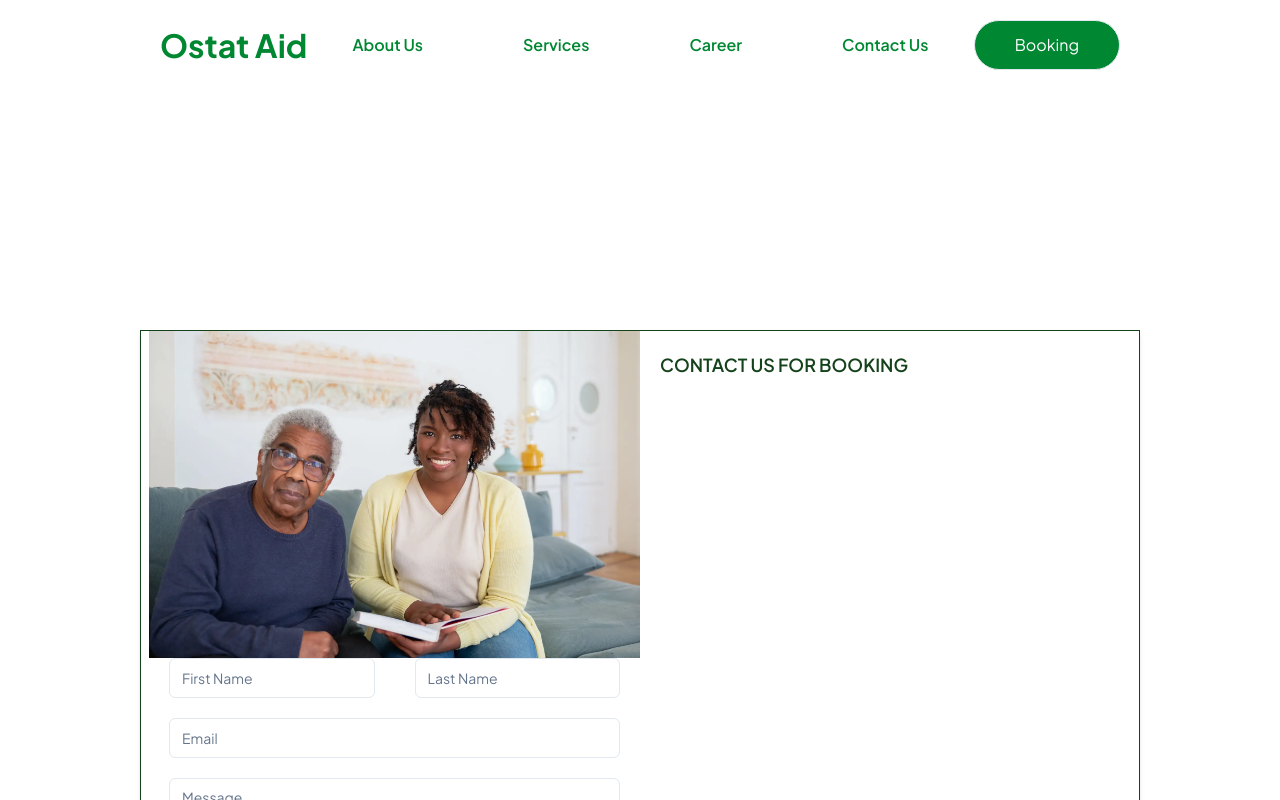
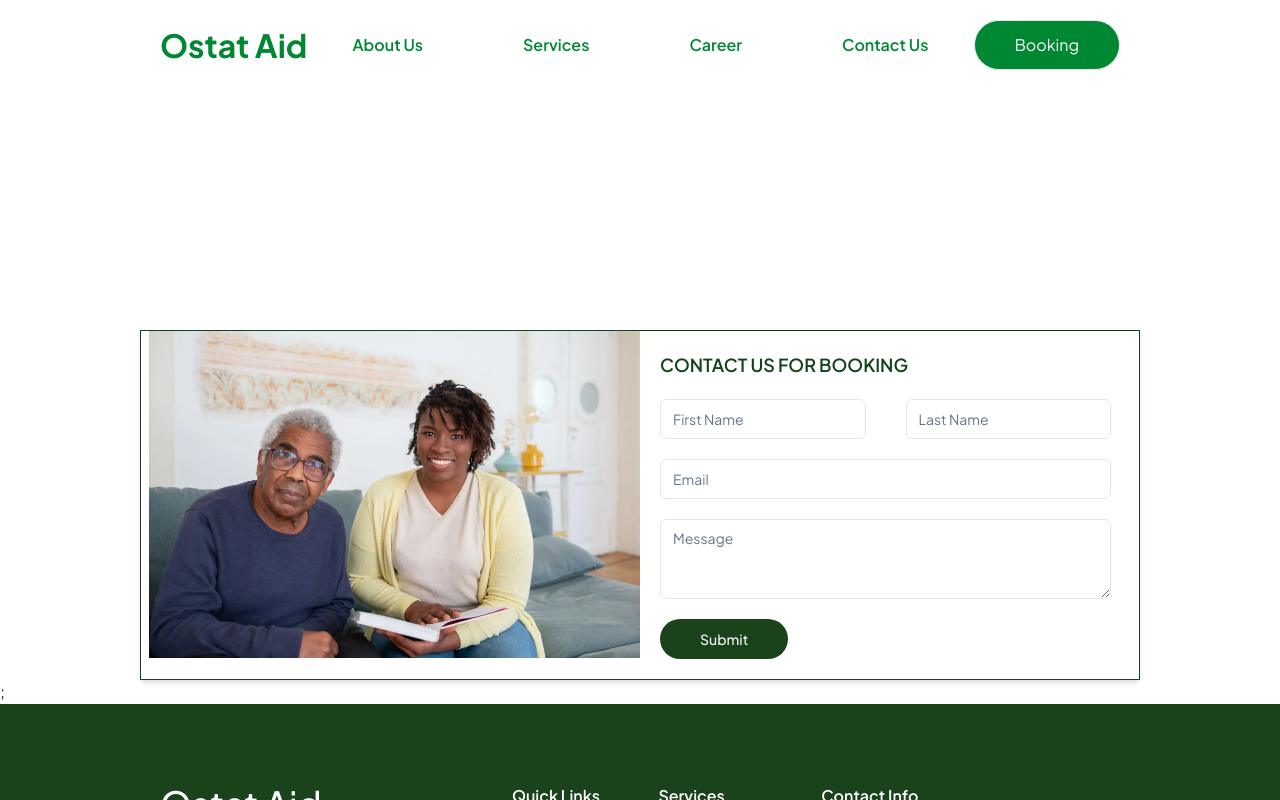
Before and after one commit to DavidWaza/homecare-web, a Next.js app: page /contact in a window 1280 px wide. Shown: the top 800 px of the page. Built offline with nearby package versions, Linux system fonts and the light colour scheme.

Commit message:
fix: contact section layout

```diff
--- a/src/components/ContactSection/ContactSection.tsx
+++ b/src/components/ContactSection/ContactSection.tsx
@@ -8,6 +8,7 @@ const ContactSection = () => {
   return (
     <div className="lg:w-[1000px] w-full px-2 m-auto -mt-20 shadow-md border border-[#14421A] bg-white">
       <div className="grid lg:grid-cols-2">
+        <div>
           <Image
             src={"/contact.webp"}
             alt=""
@@ -16,7 +17,8 @@ const ContactSection = () => {
             sizes="100vw"
             className="w-full h-auto object-contain object-center"
           />
-
+        </div>
+        <div>
           <p className="text-lg text-[#14421A] uppercase p-5 font-semibold">
             Contact us for booking
           </p>
@@ -37,6 +39,7 @@ const ContactSection = () => {
           </div>
         </div>
       </div>
+    </div>
   );
 };
 
--- a/src/components/Headers/MobileHeader.tsx
+++ b/src/components/Headers/MobileHeader.tsx
@@ -33,7 +33,7 @@ const MobileNav = () => {
         >
           <div className="text-sm lg:flex-grow">
             <Link
-              href="/about-us"
+              href="/about"
               className="block mt-4 lg:inline-block lg:mt-0 text-gray-400 hover:text-white mr-4"
             >
               About Us
```
Lines whose indentation alone changed are shown as unchanged.
